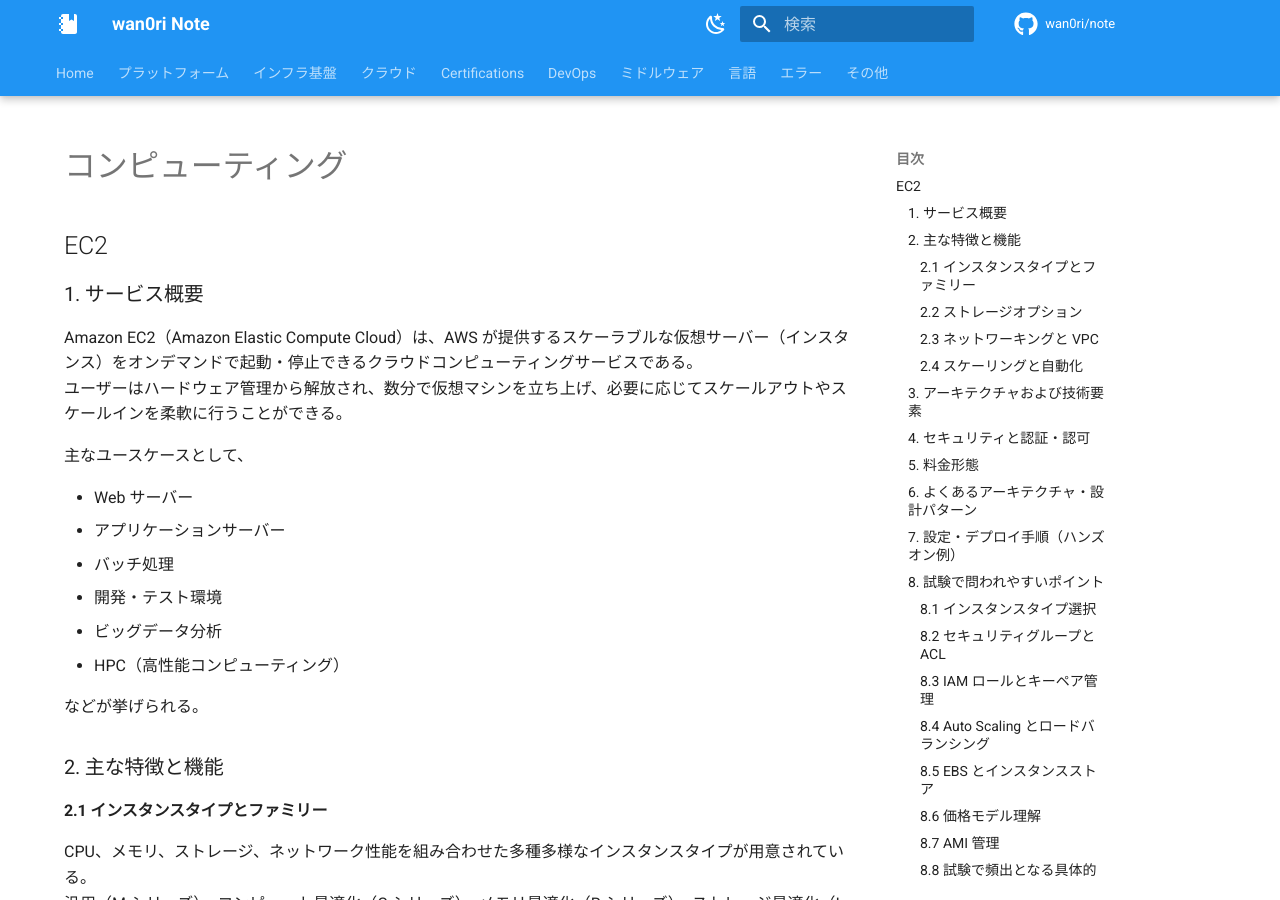
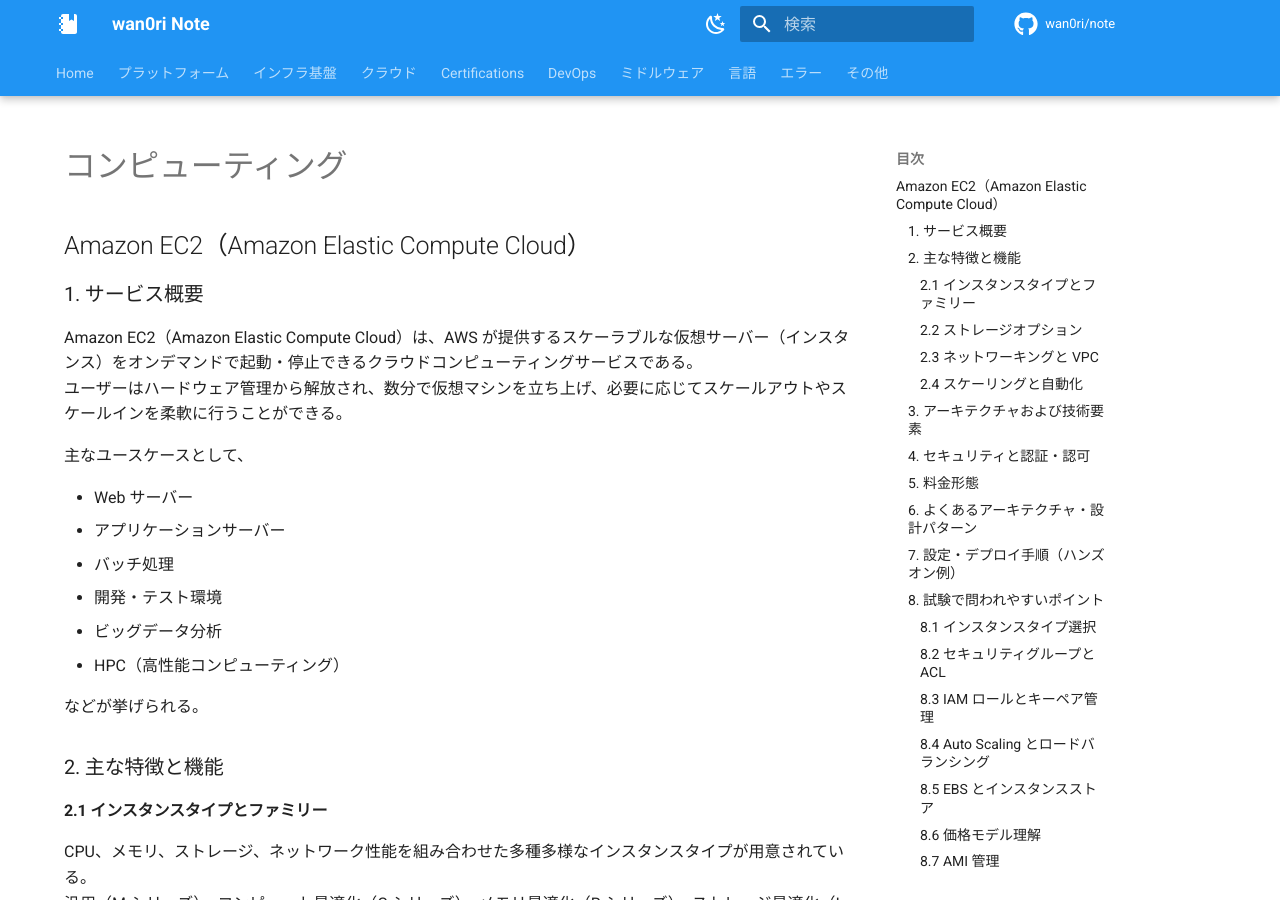
Before and after one commit to wan0ri/note, an MkDocs documentation site: the page built from docs/certifications/aws-saa/Compute.md, in a window 1280 px wide and 900 px high. Built offline with MkDocs 1.6.1 and Material for MkDocs 9.7.7, drawn with Linux system fonts in a browser that asks for light colours; comment, search, counter and statistics services are not loaded; some of the changed text lies outside the part shown.

Commit message:
サービス名のプレフィックスに「Amazon」または「AWS」を追加して、各サービスの明確性を向上

```diff
--- a/docs/certifications/aws-saa/Compute.md
+++ b/docs/certifications/aws-saa/Compute.md
@@ -2,7 +2,7 @@
 title: コンピューティング
 ---
 
-## EC2
+## Amazon EC2（Amazon Elastic Compute Cloud）
 
 ### 1. サービス概要
 
@@ -126,7 +126,7 @@
 
 ---
 
-## EC2 Auto Scaling
+## Amazon EC2 Auto Scaling
 
 ### 1. サービス概要
 
```
Also changed, not shown: other parts of docs/certifications/aws-saa/Compute.md (+8 -8 lines).
